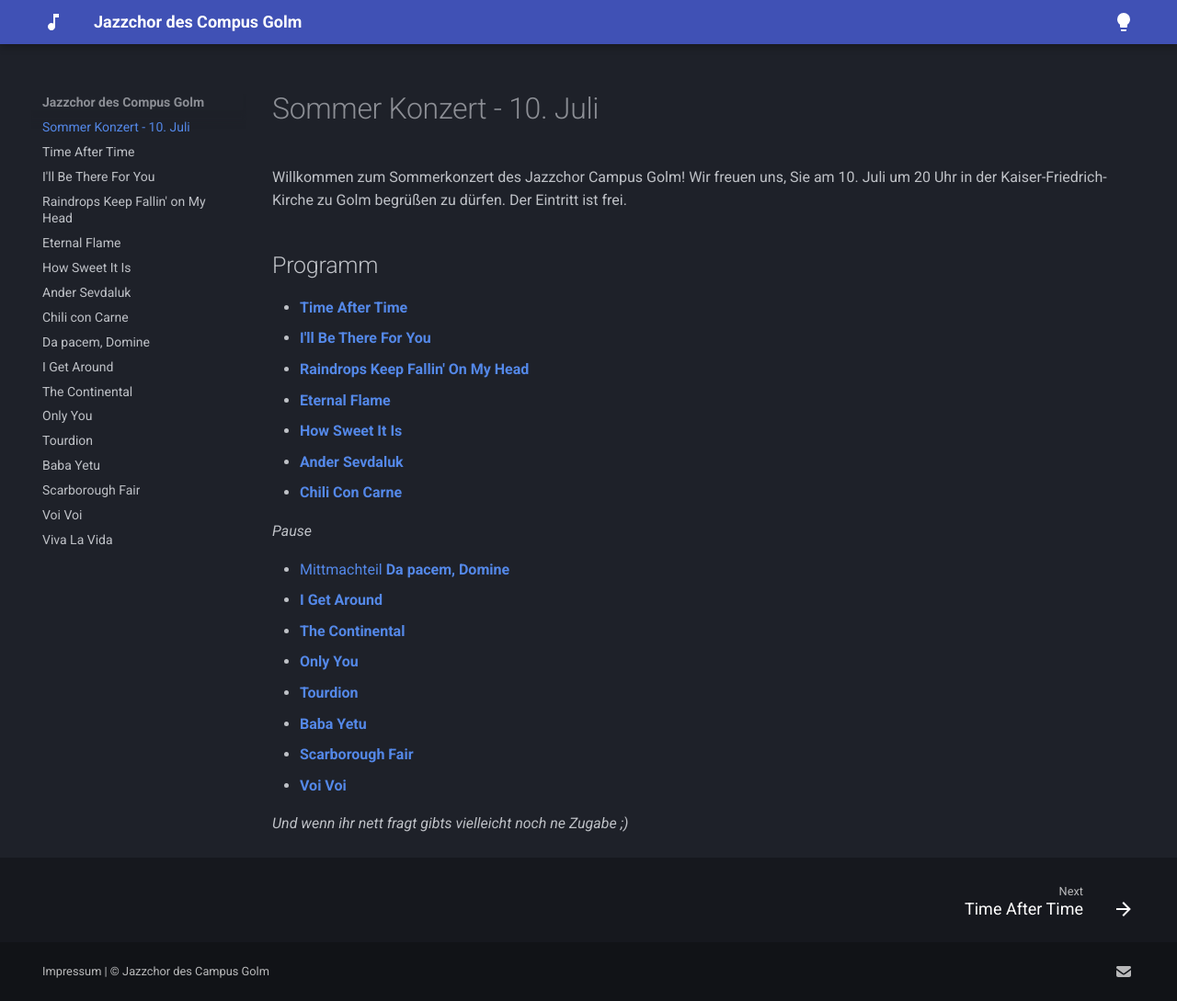
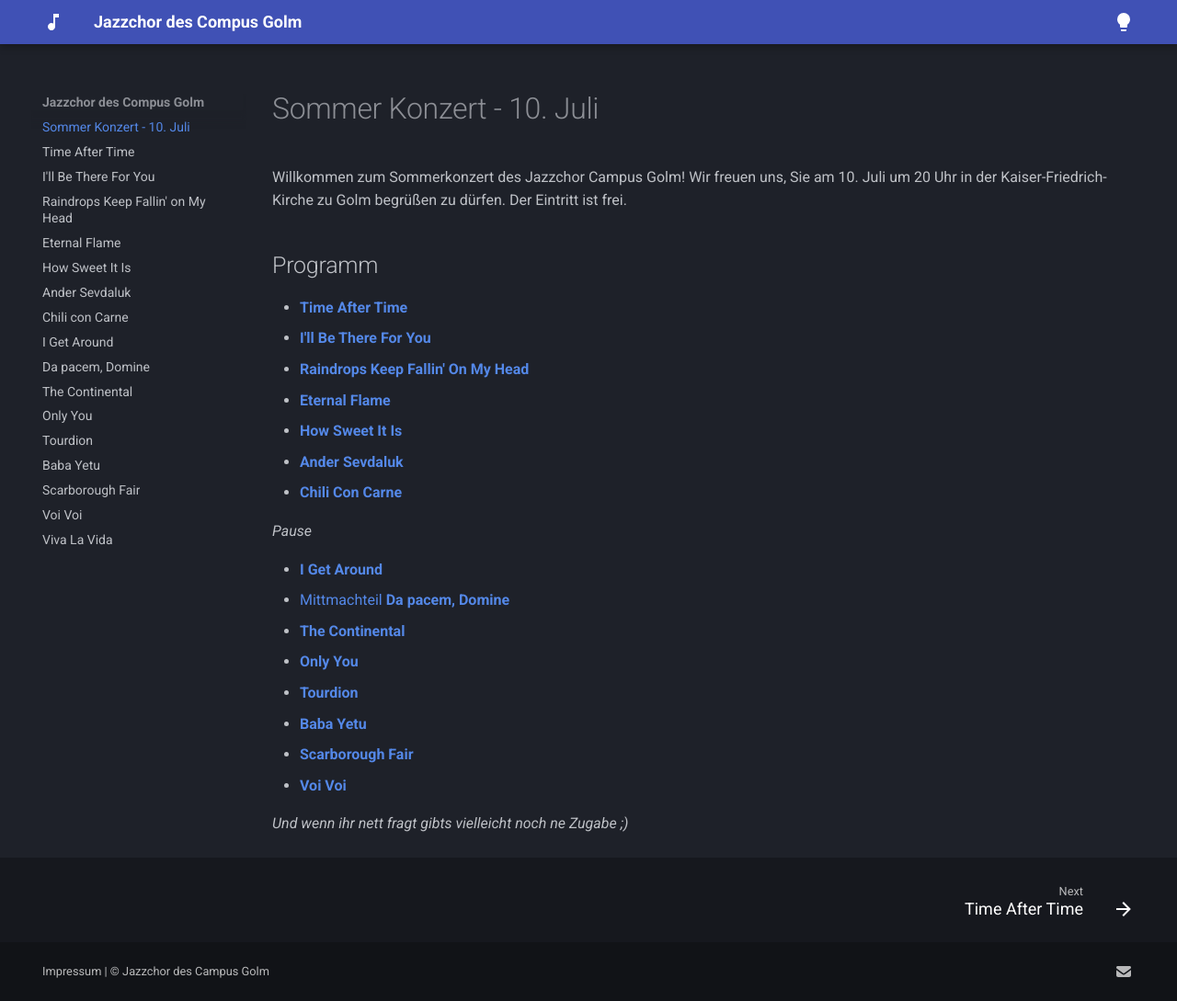
Before and after one commit to jusjusjus/jcg-setlist, an MkDocs documentation site: the page built from docs/index.md, in a window 1280 px wide and 1089 px high. Shown: the whole window at 92% size. Built offline with MkDocs 1.6.1 and Material for MkDocs 9.7.7, drawn with Linux system fonts in a browser that asks for light colours; plug-ins that fetch from the network failed and are left out; some of the changed lines change nothing that is shown.

Commit message:
Rearragne timetable to correctly position songs after the break

```diff
--- a/docs/index.md
+++ b/docs/index.md
@@ -21,8 +21,8 @@ Der Eintritt ist frei.
 
 *Pause*
 
-* [Mittmachteil **Da pacem, Domine**](07b-da-pacem-domine)
-* [**I Get Around**](08-i-get-around)
+* [**I Get Around**](08a-i-get-around)
+* [Mittmachteil **Da pacem, Domine**](08b-da-pacem-domine)
 * [**The Continental**](09-the-continental)
 * [**Only You**](10-only-you)
 * [**Tourdion**](11-tourdion)
```
Also changed, not shown: docs/08a-i-get-around.md (renamed from docs/08-i-get-around.md), docs/08b-da-pacem-domine.md (renamed from docs/07b-da-pacem-domine.md).
